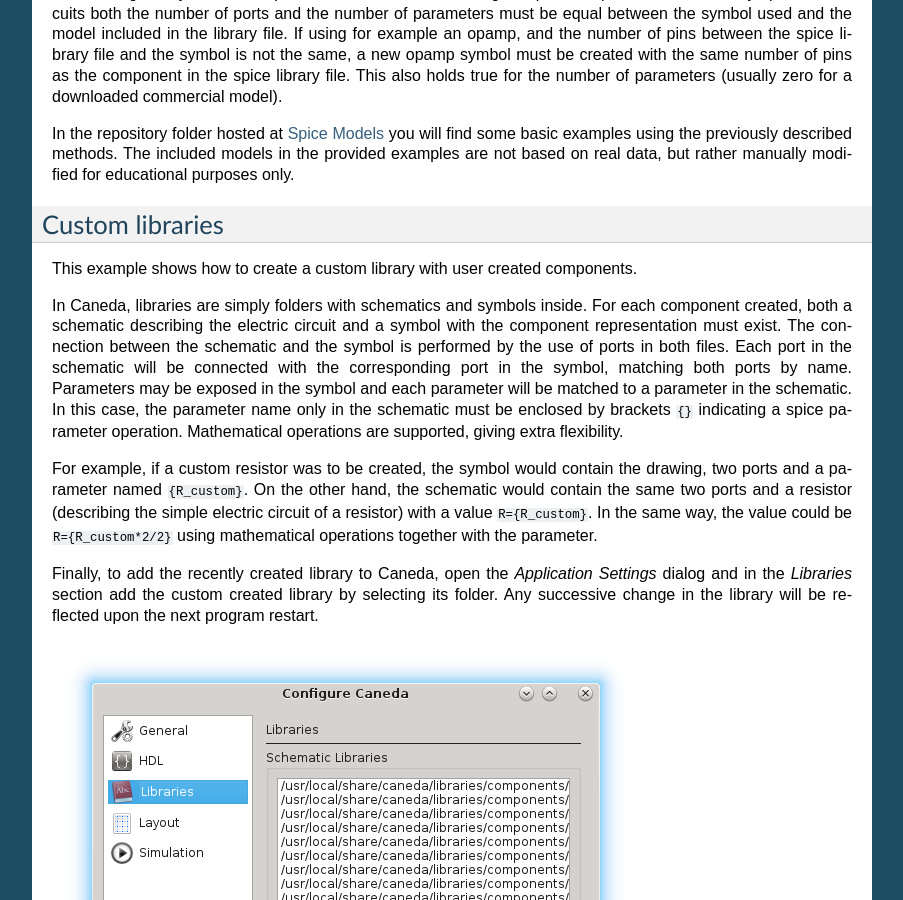
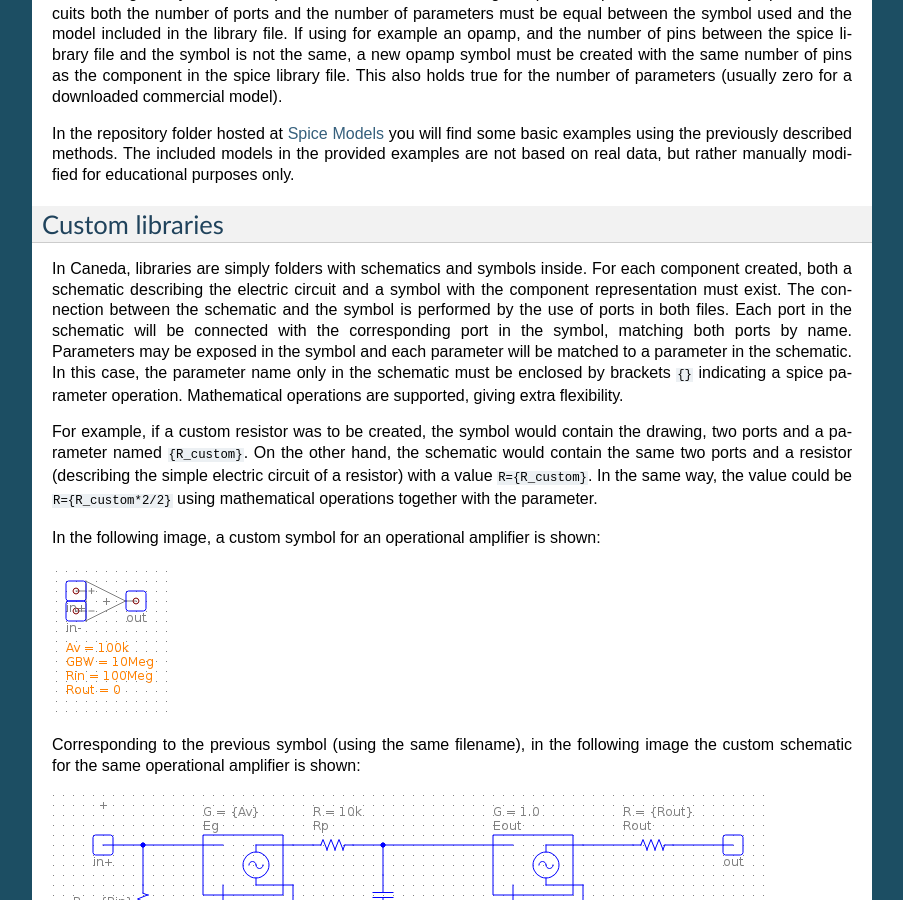
Before and after one commit to Caneda/Docs, a Sphinx documentation site: the page built from docs/libraries.rst, in a window 1280 px wide and 900 px high, scrolled down 1882 px. Shown: the whole window, without its empty margins (198-1101 px from the left). Built offline with Sphinx 7.4.7, drawn with Linux system fonts in a browser that asks for light colours.

Commit message:
Added a couple of images and corrected some text.

```diff
--- a/docs/libraries.rst
+++ b/docs/libraries.rst
@@ -38,11 +38,17 @@ In the repository folder hosted at `Spice Models <https://github.com/Caneda/Exam
 
 Custom libraries
 ----------------
-This example shows how to create a custom library with user created components.
-
 In Caneda, libraries are simply folders with schematics and symbols inside. For each component created, both a schematic describing the electric circuit and a symbol with the component representation must exist. The connection between the schematic and the symbol is performed by the use of ports in both files. Each port in the schematic will be connected with the corresponding port in the symbol, matching both ports by name. Parameters may be exposed in the symbol and each parameter will be matched to a parameter in the schematic. In this case, the parameter name only in the schematic must be enclosed by brackets ``{}`` indicating a spice parameter operation. Mathematical operations are supported, giving extra flexibility.
 
 For example, if a custom resistor was to be created, the symbol would contain the drawing, two ports and a parameter named ``{R_custom}``. On the other hand, the schematic would contain the same two ports and a resistor (describing the simple electric circuit of a resistor) with a value ``R={R_custom}``. In the same way, the value could be ``R={R_custom*2/2}`` using mathematical operations together with the parameter.
+
+In the following image, a custom symbol for an operational amplifier is shown:
+
+.. image:: /images/customLibrarySymbol.png
+
+Corresponding to the previous symbol (using the same filename), in the following image the custom schematic for the same operational amplifier is shown:
+
+.. image:: /images/customLibrarySchematic.png
 
 Finally, to add the recently created library to Caneda, open the *Application Settings* dialog and in the *Libraries* section add the custom created library by selecting its folder. Any successive change in the library will be reflected upon the next program restart.
 
```
Also changed, not shown: docs/images/customLibrarySchematic.png (added), docs/images/customLibrarySymbol.png (added).
